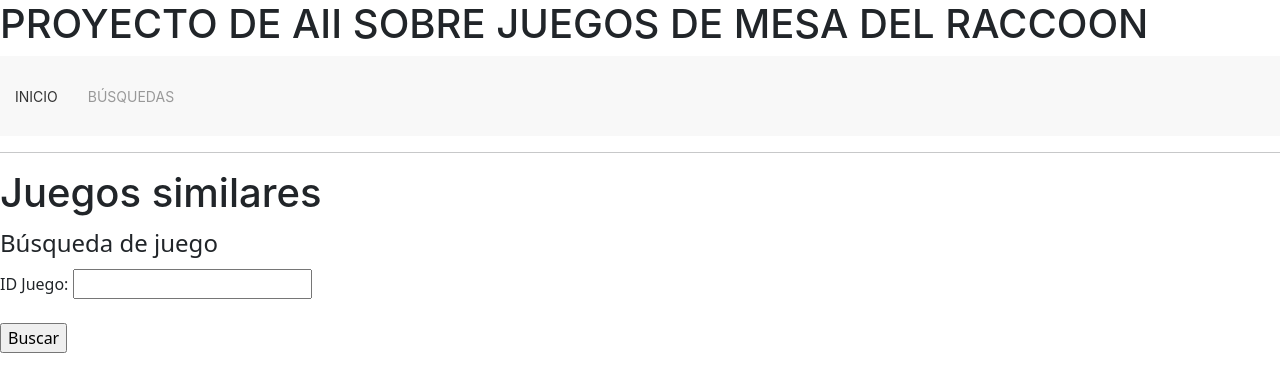
After one commit to carmengl00/AII_PROYECTO, a Django app: page /juegos-similares/ in a window 1280 px wide. The commit adds this page. Shown: the top 392 px of the page. Run offline with Django 4.2, Linux system fonts and the light colour scheme.

Commit message:
feat: recomendar juegos de mesa similares

```diff
--- a/AII/urls.py
+++ b/AII/urls.py
@@ -26,4 +26,5 @@ urlpatterns = [
     path('juegos/', views.lista_juegos),
     path('buscar-precio/', views.buscar_precio_maximo),
     path('lista-puntuaciones/', views.lista_puntuaciones),
+    path('juegos-similares/', views.juegos_similares),
 ]
--- a/principal/forms.py
+++ b/principal/forms.py
@@ -2,3 +2,6 @@ from django import forms
 
 class BusquedaPorPrecio(forms.Form):
     rango = forms.FloatField(label="Precio máximo", widget=forms.NumberInput, required=True)
+
+class BusquedaJuego(forms.Form):
+    idJuego = forms.CharField(label='ID Juego', widget=forms.TextInput, required=True)
--- a/principal/templates/base.html
+++ b/principal/templates/base.html
@@ -30,6 +30,7 @@
 						<li><a href="/juegos">Lista de juegos</a></li>
                         <li><a href="/lista-puntuaciones">Lista de puntuaciones</a></li>
                         <li><a href="/buscar-precio">Buscar juegos por menos de un precio máximo</a></li>
+                        <li><a href="/juegos-similares">Buscar juegos similares</a></li>
                     </ul>
                 </div>
             </li>
--- /dev/null
+++ b/principal/templates/juegos_similares.html
@@ -0,0 +1,38 @@
+{% extends 'base.html' %}
+
+{% block titulo %} Juegos similares {% endblock %}
+
+{% block contenido %}
+<head>
+    <link rel="stylesheet" href="https://cdn.jsdelivr.net/npm/bootstrap@5.3.0/dist/css/bootstrap.min.css">
+</head>
+<body>
+    <form method="post" action=''>{% csrf_token %}
+        <fieldset>
+            <legend>Búsqueda de juego</legend>
+            {{ form }}
+            <br></br>
+            <input type="submit" value="Buscar">
+        </fieldset>
+    </form>
+    <div class="col-md-8 mx-auto">
+    {% if items %}
+        <h4> Juegos de mesa parecidos a {{ nombre_juego }}:</h4>
+        <div class="container">
+            {% for juego in listaJuegos %}
+                <p>El siguiente juego se encuentra en Raccoon: {{ juego }}</p>
+            {% endfor %}
+            {% for juego, similaridad, idjuego in items %}
+                <div class="card">
+                    <div class="card-body">
+                        <h5 class="card-title">Juego recomendado: {{ idjuego }}</h5>
+                        <p class="card-text">Puntuación: {{ similaridad }}</p>
+                        <p class="card-text">Nombre del juego: {{ juego }}</p>
+                    </div>
+                </div>
+            {% endfor %}
+        </div>
+    {% endif %}
+    </div>
+</body>
+{% endblock %}
--- a/principal/views.py
+++ b/principal/views.py
@@ -1,14 +1,14 @@
 import shelve
 from django.conf import settings
-from django.shortcuts import render
-from principal.forms import BusquedaPorPrecio
+from django.shortcuts import get_object_or_404, render
+from principal.forms import BusquedaJuego, BusquedaPorPrecio
 from principal.models import Juego, Puntuacion
 
 from principal.populate import crear_schema, populateDB, populate_puntuaciones
 from whoosh.index import open_dir
 from whoosh.qparser import QueryParser
 
-from principal.recommendations import transformPrefs
+from principal.recommendations import topMatches, transformPrefs
 
 
 def inicio(request):
@@ -87,3 +87,39 @@ def loadRS(request):
     loadDict()
     mensaje = 'Se ha cargado el RS'
     return render(request, 'cargar.html', {'titulo': 'FIN DE CARGA DEL RS', 'mensaje': mensaje, 'STATIC_URL': settings.STATIC_URL})
+
+
+def juegos_similares(request):
+    form = BusquedaJuego()
+    items = None
+    juego = None
+
+    if request.method == 'POST':
+        form = BusquedaJuego(request.POST)
+        if form.is_valid():
+            idJuego = form.cleaned_data['idJuego']
+            jue = get_object_or_404(Juego, pk=int(idJuego))
+            nombre_juego = jue.nombre
+            shelf = shelve.open("dataRS.dat")
+            Prefs = shelf['ItemsPrefs']
+            shelf.close()
+
+            similares = topMatches(Prefs, int(idJuego), n=3)
+            juegos = []
+            similaridad = []
+
+            idJuegos = []
+            listaJuegos = set()
+
+            for re in similares:
+                juego = Puntuacion.objects.filter(juego_id=re[1])[0]
+                juego = juego.juego_nombre
+
+                listaJuegos = set.union(listaJuegos, compruebaJuego(juego))
+                juegos.append(juego)
+                idJuegos.append(re[1])
+                similaridad.append("{:.10f}".format(re[0]))
+            items = zip(juegos, similaridad, idJuegos)
+            return render(request, 'juegos_similares.html', {'idJuego': idJuego, 'nombre_juego':nombre_juego, 'items': items, 'listaJuegos': listaJuegos,  'STATIC_URL': settings.STATIC_URL})
+
+    return render(request, 'juegos_similares.html', {'form': form})
```
Also changed, not shown: 3 other files.
